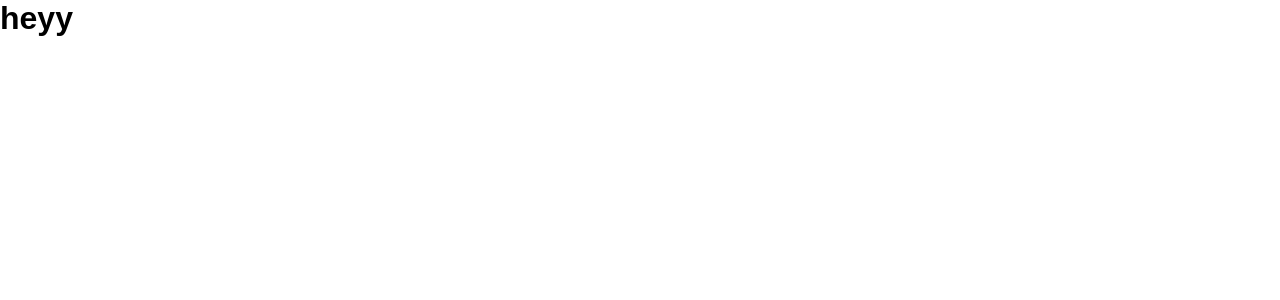
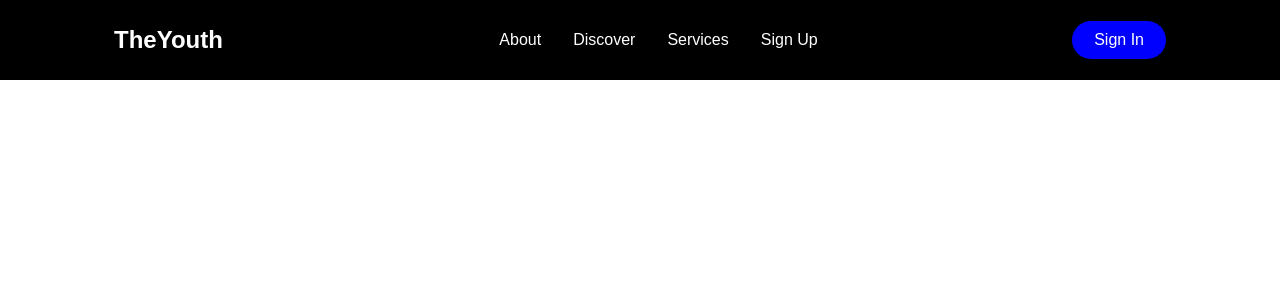
Before and after one commit to jada-ke/Morgan-Stanley-Code-To-Give, a React (Create React App) app in the folder digital-moment-challenge/: page / in a window 1280 px wide. Shown: the top 300 px of the page. Built offline with nearby package versions, Linux system fonts and the light colour scheme.

Commit message:
worked on the navbar

```diff
--- a/digital-moment-challenge/package.json
+++ b/digital-moment-challenge/package.json
@@ -8,7 +8,11 @@
     "@testing-library/user-event": "^13.5.0",
     "react": "^18.2.0",
     "react-dom": "^18.2.0",
+    "react-icons": "^4.6.0",
+    "react-router-dom": "^6.4.3",
     "react-scripts": "5.0.1",
+    "react-scroll": "^1.8.8",
+    "styled-components": "^5.3.6",
     "web-vitals": "^2.1.4"
   },
   "scripts": {
--- a/digital-moment-challenge/src/App.js
+++ b/digital-moment-challenge/src/App.js
@@ -1,11 +1,13 @@
 import "./App.css";
+import Navbar from "./Components/Navbar";
+import { BrowserRouter as Router } from "react-router-dom"
 
 function App() {
   return (
-    <div className="App">
-      <h1>heyy</h1>
-    </div>
-  );
+    <Router>
+      <Navbar />
+    </Router>
+  )
 }
 
 export default App;
--- /dev/null
+++ b/digital-moment-challenge/src/Components/Navbar/NavbarElements.js
@@ -0,0 +1,114 @@
+import styled from "styled-components";
+import { Link as LinkR } from "react-router-dom";
+import { Link as LinkS } from "react-scroll";
+
+export const Nav = styled.nav`
+  background: #000;
+  height: 80px;
+  display: flex;
+  justify-content: center;
+  align-items: center;
+  font-size: 1rem;
+  position: sticky;
+  top: 0;
+  z-index: 10;
+
+  @media screen and (max-width: 960px) {
+    transition: 0.8s all easy;
+  }
+`;
+export const NavbarContainer = styled.div`
+  display: flex;
+  justify-content: space-between;
+  height: 80px;
+  z-index: 1;
+  width: 100%;
+  padding: 0 24px;
+  max-width: 1100px;
+`;
+
+export const NavLogo = styled(LinkR)`
+    color: #fff;
+    justify-self: flex-start;
+    cursor: pointer;
+    font-size: 1.5rem;
+    display: flex;
+    align-items: center;
+    align-items: 24px;
+    font-weight: bold;
+    text-decoration: none;
+`;
+
+export const MobileIcon = styled.div`
+  display: none;
+
+  @media screen and (max-width: 768px){
+    display: block;
+    position: absolute;
+    top: 0;
+    right: 0;
+    transform: translate(-100%, 60%);
+    font-size: 1.8rem;
+    cursor: pointer;
+    color: #fff;
+  }
+`;
+
+export const NavMenu = styled.ul`
+  display: flex;
+  align-items: center;
+  list-style: none;
+  text-align: center;
+  margin-right: -22px;
+
+  @media screen and (max-width: 768px) {
+    display: none;
+  }
+`;
+
+export const NavItem = styled.li`
+  height: 80px;
+`;
+
+export const NavLinks = styled(LinkS)`
+  color: #fff;
+  display: flex;
+  align-items: center;
+  text-decoration: none;
+  padding: 0 1rem;
+  height: 100%;
+  cursor: pointer;
+
+  &.active {
+    border-bottom: 3px solid #01bf71;
+  }
+`;
+
+export const NavBtn = styled.nav`
+  display: flex;
+  align-items: center;
+
+  @media screen and (max-width: 768px){
+    display: none;
+  }
+`
+
+export const NavBtnLink = styled(LinkR)`
+  border-radius: 50px;
+  background: blue;
+  white-space: nowrap;
+  padding: 10px 22px;
+  color: white;
+  font-size: 16px;
+  outline: none;
+  border: none;
+  cursor: pointer;
+  transition: all 0.2s ease-in-out;
+  text-decoration: none;
+
+  &:hover{
+    transition: all 0.2s ease-in-out;
+    background: #fff;
+    color: #010606;
+  }
+`
--- /dev/null
+++ b/digital-moment-challenge/src/Components/Navbar/index.js
@@ -0,0 +1,46 @@
+import React from "react";
+import { FaBars } from "react-icons/fa";
+import {
+  Nav,
+  NavbarContainer,
+  NavLogo,
+  MobileIcon,
+  NavMenu,
+  NavItem,
+  NavLinks,
+  NavBtn,
+  NavBtnLink
+} from "./NavbarElements";
+
+const Navbar = () => {
+  return (
+    <>
+      <Nav>
+        <NavbarContainer>
+          <NavLogo to="/">TheYouth</NavLogo>
+          <MobileIcon>
+            <FaBars />
+          </MobileIcon>
+          <NavMenu>
+            <NavItem>
+              <NavLinks to="about">About</NavLinks>
+            </NavItem>
+            <NavItem>
+              <NavLinks to="discover">Discover</NavLinks>
+            </NavItem>
+            <NavItem>
+              <NavLinks to="services">Services</NavLinks>
+            </NavItem>
+            <NavItem>
+              <NavLinks to="signup">Sign Up</NavLinks>
+            </NavItem>
+          </NavMenu>
+          <NavBtn>
+            <NavBtnLink to='/signin'>Sign In</NavBtnLink>
+          </NavBtn>
+        </NavbarContainer>
+      </Nav>
+    </>
+  );
+};
+export default Navbar;
```
Also changed, not shown: 1 other file (tests, documents, lock files or other folders).
